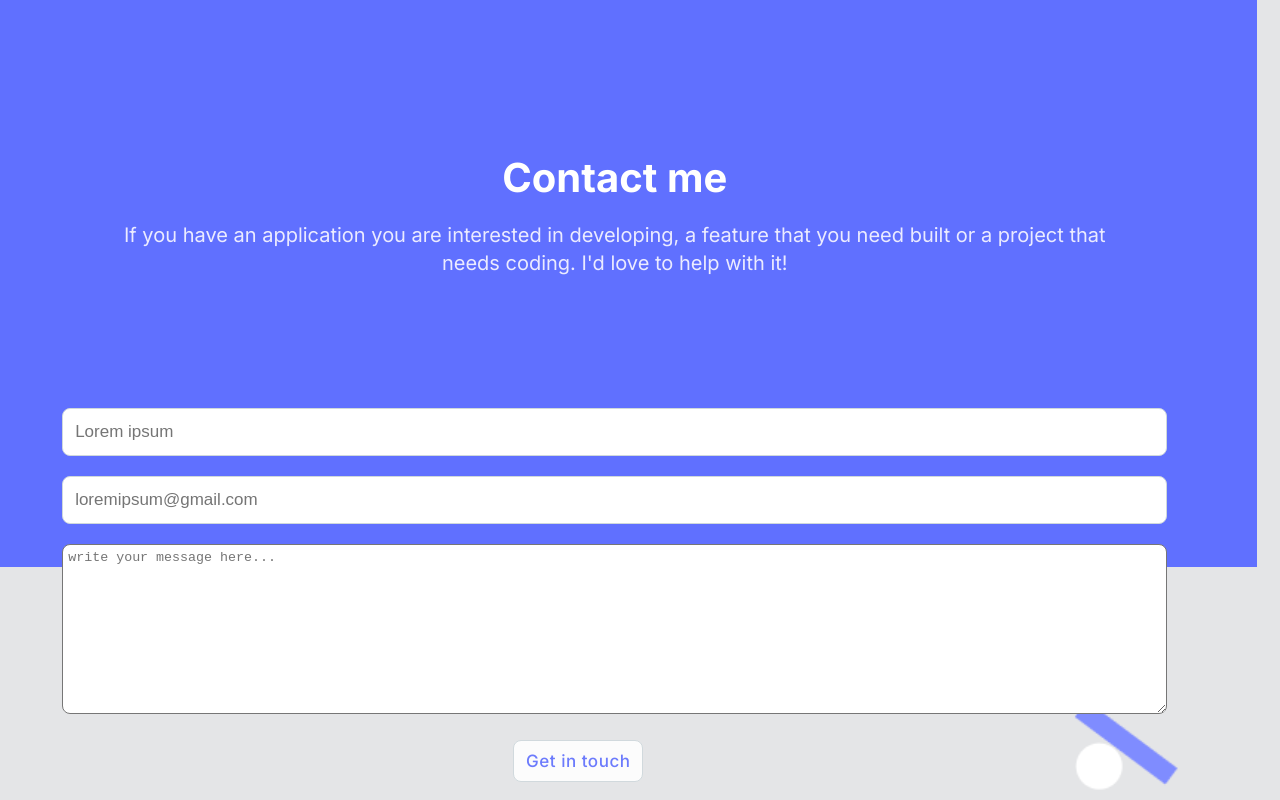
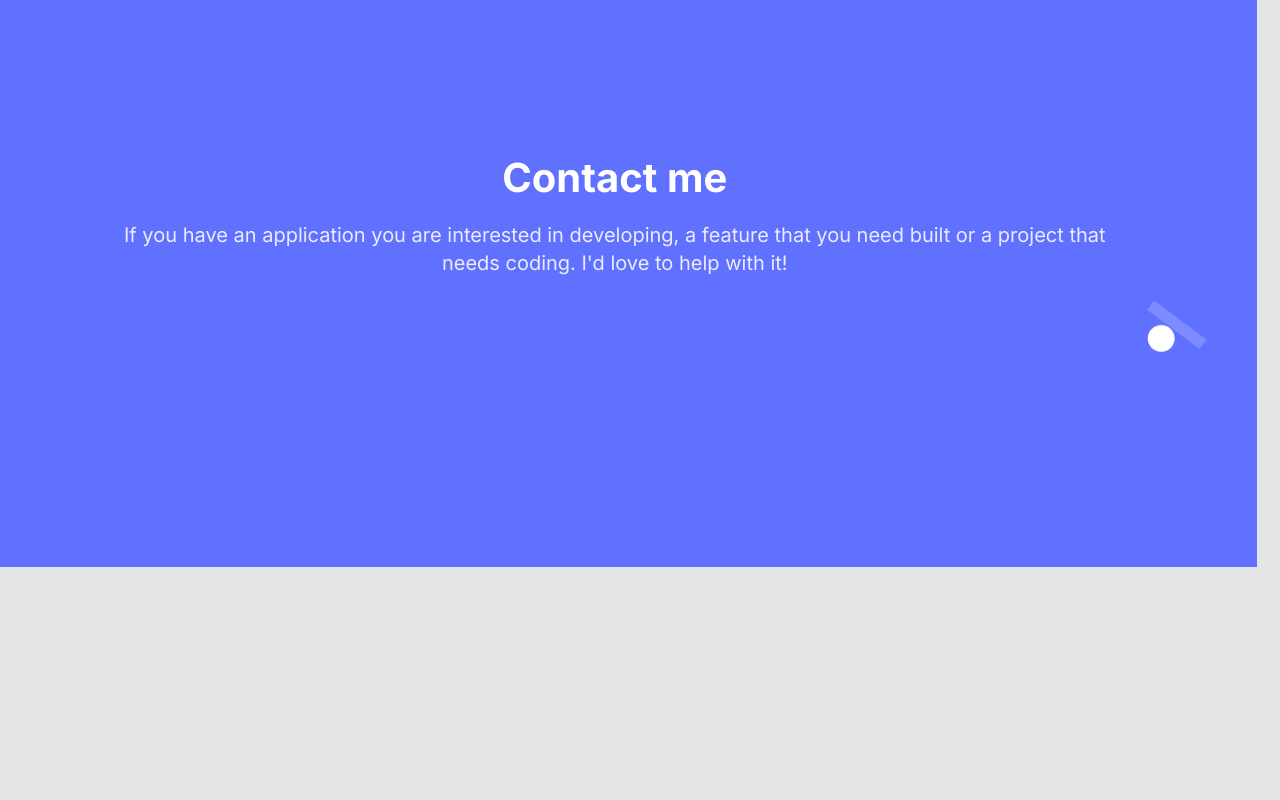
Before and after one commit to denigit5/Portfolio, a website: page index.html in a window 1280 px wide. Shown: the part 5054-5854 px from the top of the page. After the commit the page ends 5629 px from the top, so only its background shows below. Drawn offline with nearby package versions, Linux system fonts and the light colour scheme.

Commit message:
Change form section

```diff
--- a/index.html
+++ b/index.html
@@ -125,7 +125,7 @@
         <section class="footer-container">
             <h2 id="footer-head" class="footer-heading">Contact me</h2>
             <p class="footer-paragraph">If you have an application you are interested in developing, a feature that you need built or a project that needs coding. I'd love to help with it!</p>
-            <form id="form" action="https://formspree.io/f/xwkjzpov" method="POST">
+            <!-- <form id="form" action="https://formspree.io/f/xwkjzpov" method="POST">
                <ul class="flex">
                 <li>
                     <label for="name">
@@ -142,7 +142,7 @@
                 </li>
                 <button type="submit" id="submit"  class="submitform">Get in touch</button>
                </ul>
-            </form>
+            </form> -->
         </section>
     </footer>
 </body>
```
